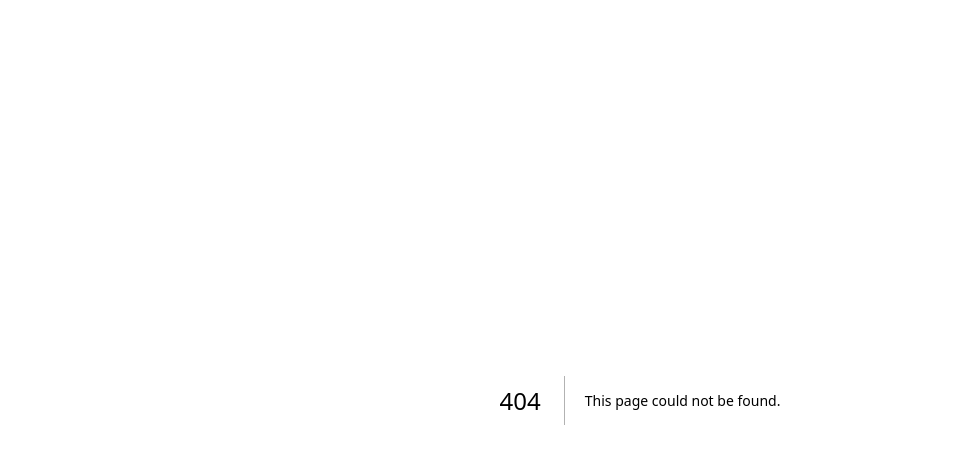
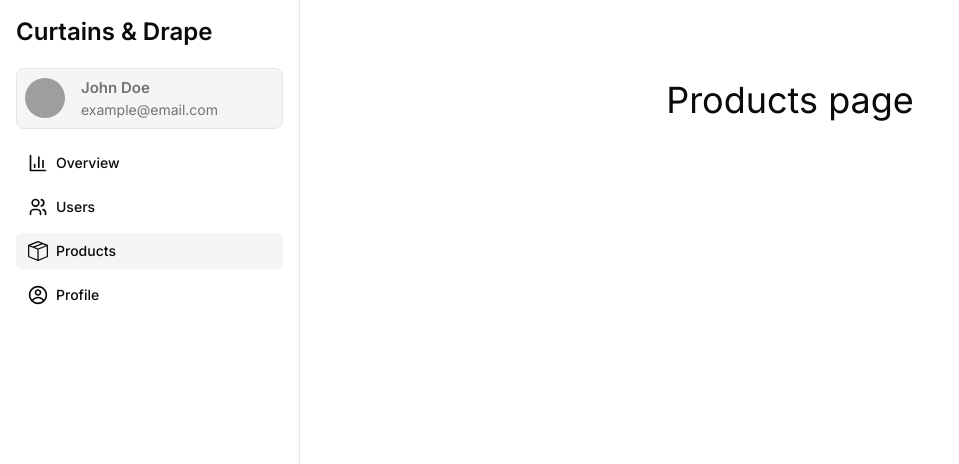
Before and after one commit to frustrated018/curtains-and-drapes, a Next.js app: page /admin-dashboard/products in a window 1280 px wide. Before the commit this address had no page. Shown: the top 464 px of the page, without its empty margins (0-959 px from the left). Built offline with nearby package versions, Linux system fonts and the light colour scheme; grey boxes are pictures that could not be loaded.

Commit message:
Starting work on products page
Added the actual number of users to the dashboard
Made a new page for products

```diff
--- /dev/null
+++ b/src/app/(dashboard)/admin-dashboard/products/page.js
@@ -0,0 +1,10 @@
+
+const ProductsPage = () => {
+    return (
+        <div>
+            <h2 className="text-4xl text-center mt-20">Products page</h2>
+        </div>
+    );
+};
+
+export default ProductsPage;
--- a/src/app/(dashboard)/admin-dashboard/users/page.js
+++ b/src/app/(dashboard)/admin-dashboard/users/page.js
@@ -32,7 +32,7 @@ const UsersPage = async () => {
 
       <section className="mt-5 flex items-center justify-between border-b">
         <div className="mb-2 space-y-1">
-          <h2 className="text-3xl font-semibold">Users(10)</h2>
+          <h2 className="text-3xl font-semibold">Users ({data.length})</h2>
           <p className="text-muted-foreground">All the users in database.</p>
         </div>
         <Button>Add User</Button>
```
